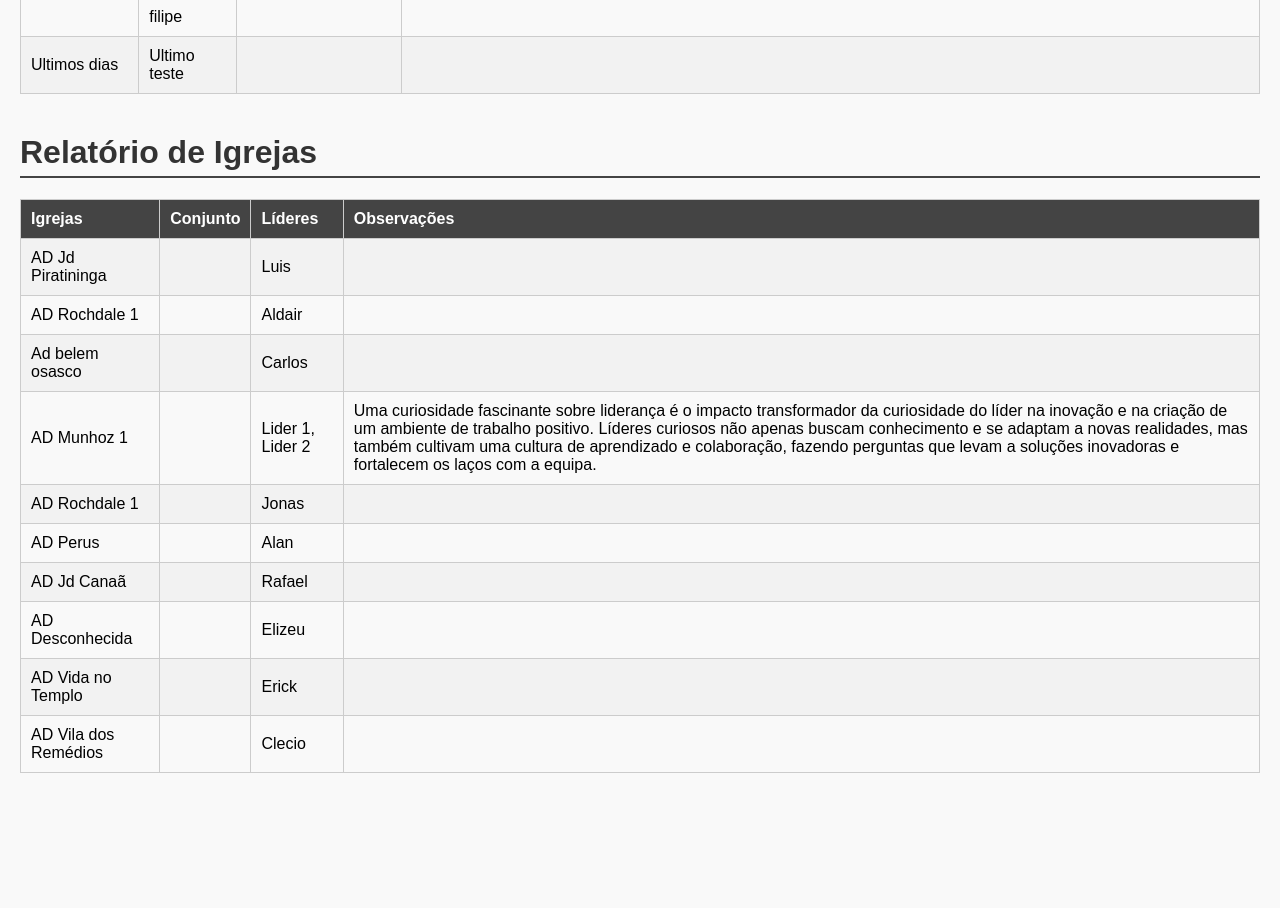
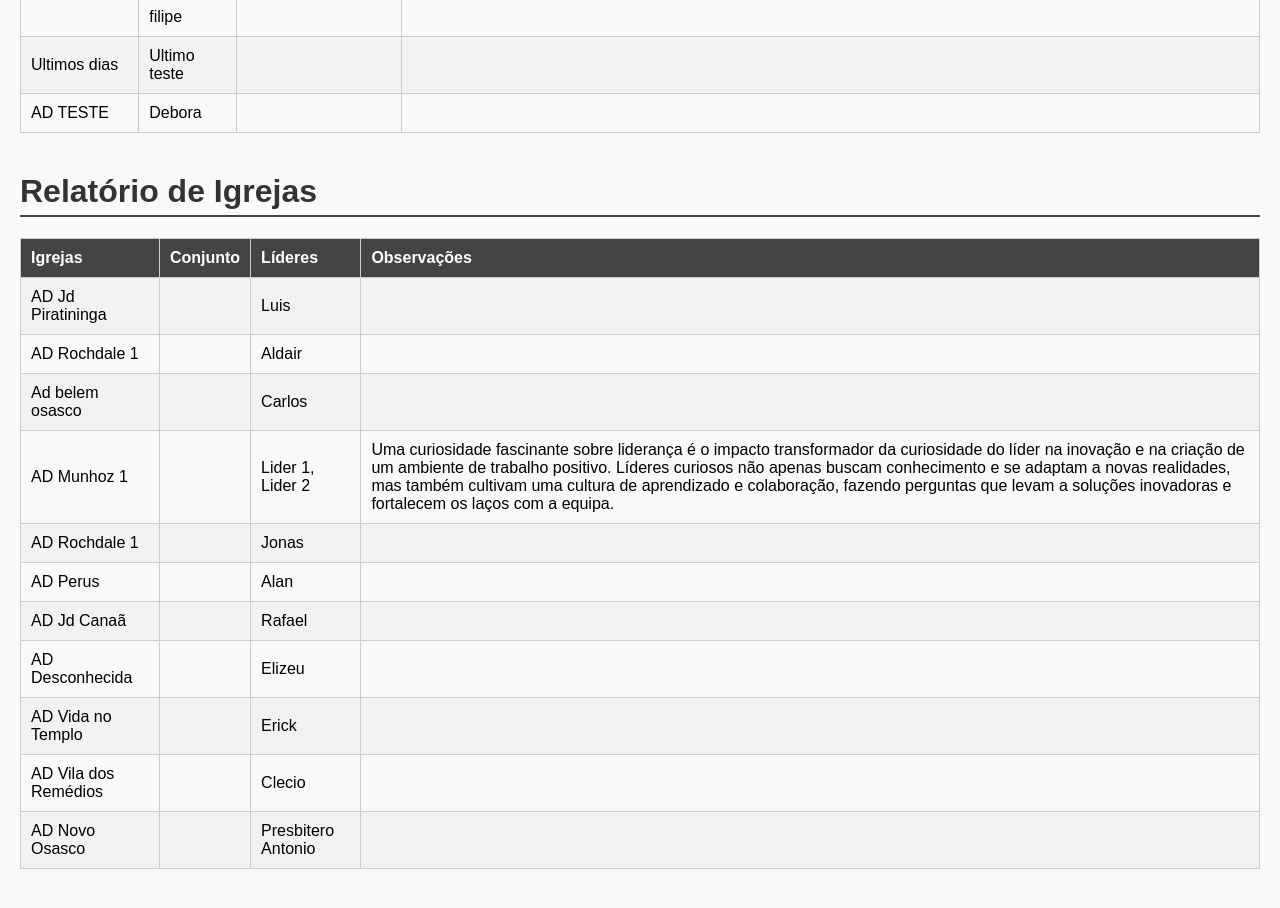
Before and after one commit to alissonbarros1312/relatorio-anunciante, a plain HTML site: page index.html in a window 1280 px wide. Shown: the part 720-1628 px from the top of the page. Before the commit the page ends 1533 px from the top, so only its background shows below. Drawn offline with Linux system fonts and the light colour scheme.

Commit message:
Atualização automática 23/09/2025 22:16:31

```diff
--- a/index.html
+++ b/index.html
@@ -118,6 +118,13 @@
                     <td></td>
                 </tr>
 
+                <tr>
+                    <td>AD TESTE</td>
+                    <td>Debora</td>
+                    <td></td>
+                    <td></td>
+                </tr>
+
             </table>
         </div>
         <h1>Relatório de Igrejas</h1>
@@ -200,6 +207,13 @@
                     <td></td>
                 </tr>
 
+                <tr>
+                    <td>AD Novo Osasco</td>
+                    <td></td>
+                    <td>Presbitero Antonio</td>
+                    <td></td>
+                </tr>
+
             </table>
         </div>
     </body>
```
